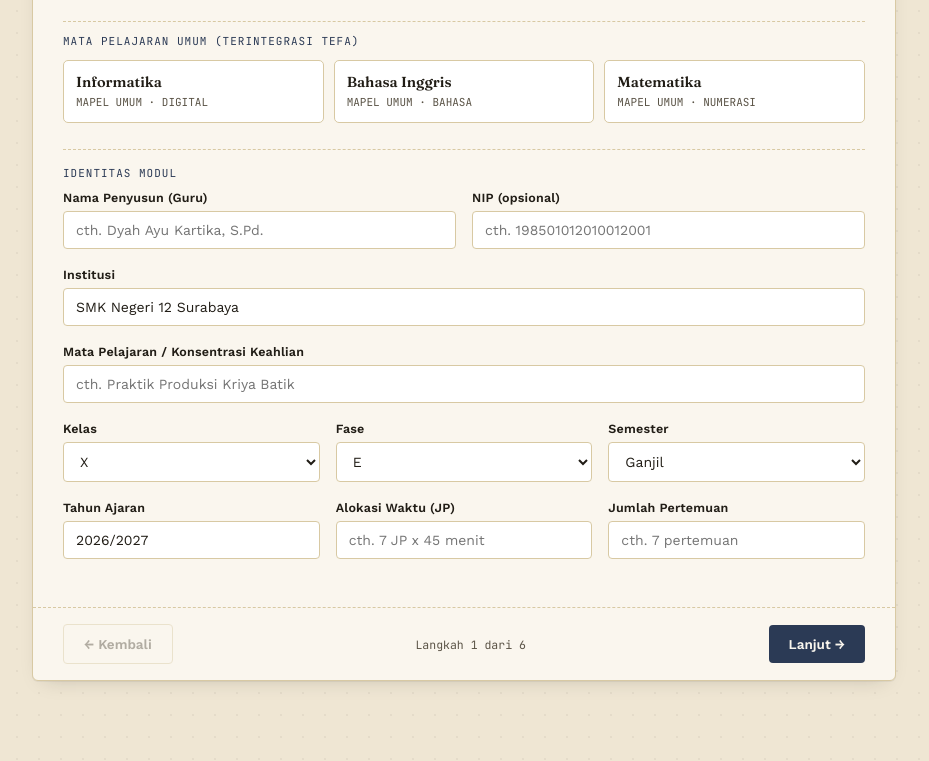
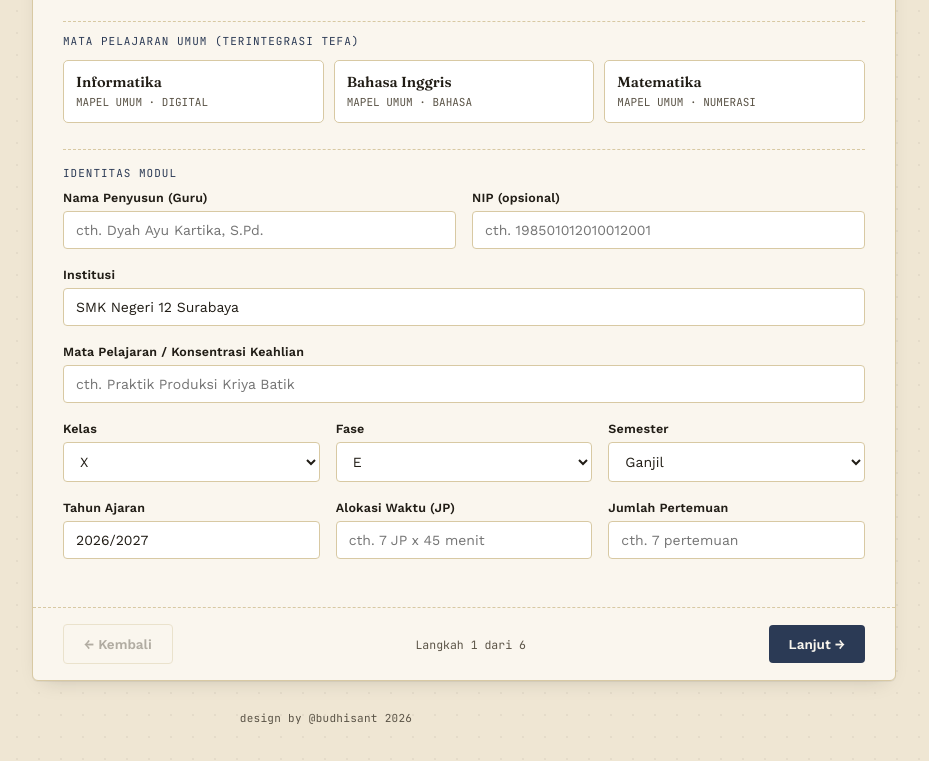
Before and after one commit to budh1sant/modul-ajar-tefa, a plain HTML site: page index.html in a window 1280 px wide. Shown: the part 716-1477 px from the top of the page, without its empty margins (314-1243 px from the left). Drawn offline with nearby package versions, Linux system fonts and the light colour scheme.

Commit message:
Add footer and toast notification elements

```diff
--- a/index.html
+++ b/index.html
@@ -343,6 +343,8 @@ input:focus,select:focus,textarea:focus{
   </div>
 
 </div>
+
+<p style="text-align:center;font-family:'JetBrains Mono',monospace;font-size:11px;color:var(--ink-soft);margin:-50px 0 30px;letter-spacing:.3px;">design by @budhisant 2026</p>
 
 <div class="toast" id="toast"><span class="dot"></span><span id="toast-text">Tersimpan</span></div>
 
@@ -1102,6 +1104,8 @@ function generateDocx(){
       </tr>
     </table>
 
+    <p style="text-align:center;font-size:8.5pt;color:#9a927e;margin-top:36px;">design by @budhisant 2026</p>
+
   </div>
   </body>
   </html>`;
```
